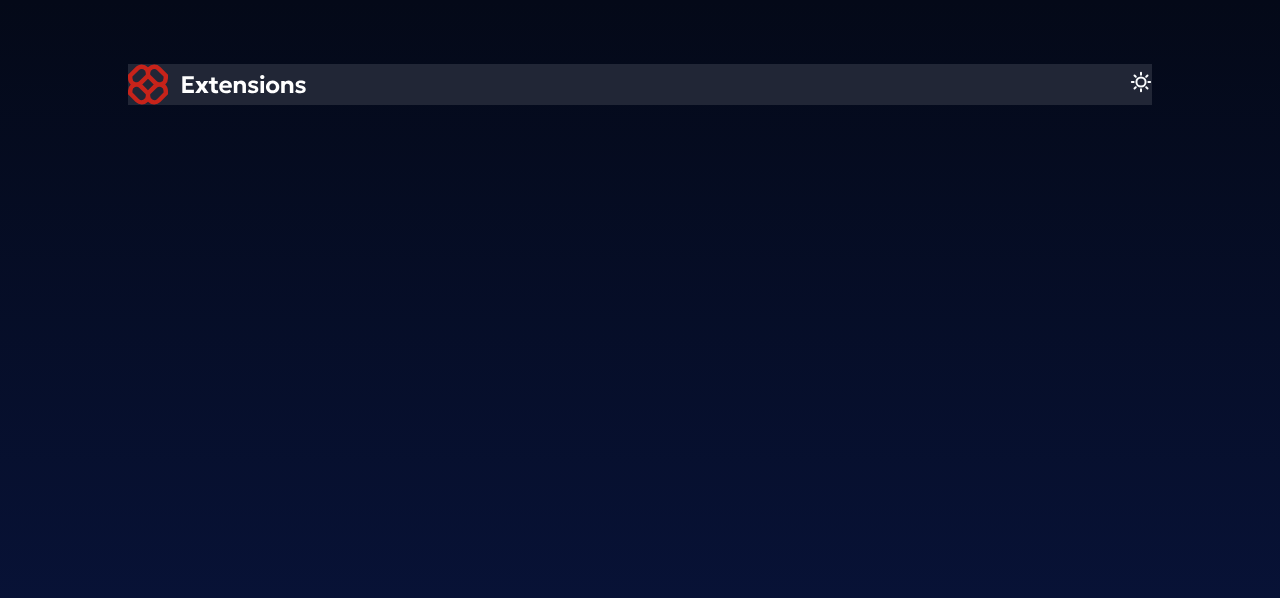
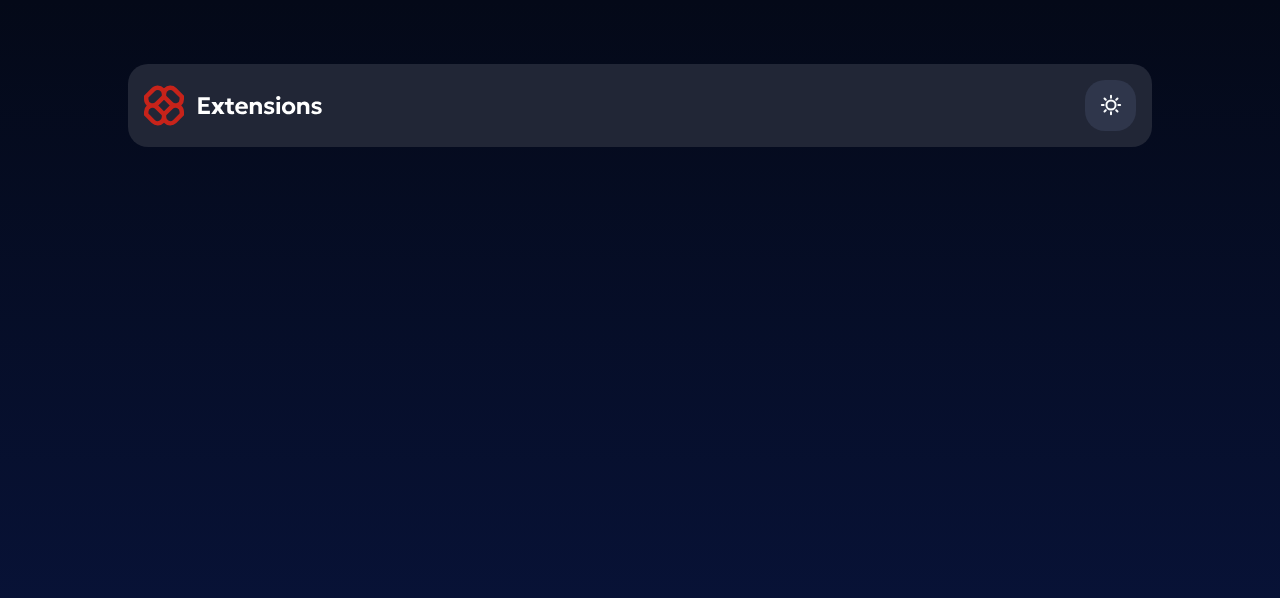
Before and after one commit to Clipzorama/Browser-Extension-Design, a React (Vite) app in the folder Browser-Extension-Design/: page / in a window 1280 px wide. Shown: the top 598 px of the page. Built offline with nearby package versions, Linux system fonts and the light colour scheme.

Commit message:
final edits on the header before toggle option

```diff
--- a/Browser-Extension-Design/src/styles/Header.css
+++ b/Browser-Extension-Design/src/styles/Header.css
@@ -5,9 +5,20 @@
     display: flex;
     justify-content: space-between;
     align-items: center;
+    padding: 1rem;
+    border-radius: 20px;
 }
 
 .headL {
     display: flex;
     align-items: center;
 }
+
+.toggler {
+    display: flex;
+    align-items: center;
+    background-color: hsl(225, 23%, 24%);
+    padding: 0.9rem;
+    border-radius: 20px;
+    cursor: pointer;
+}
```
